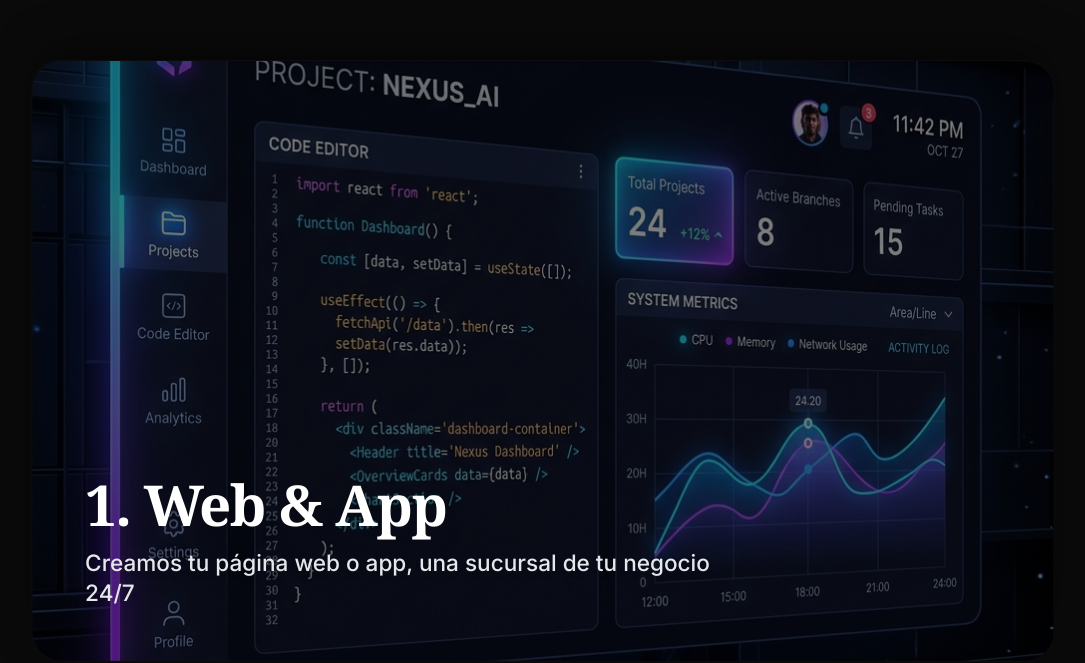
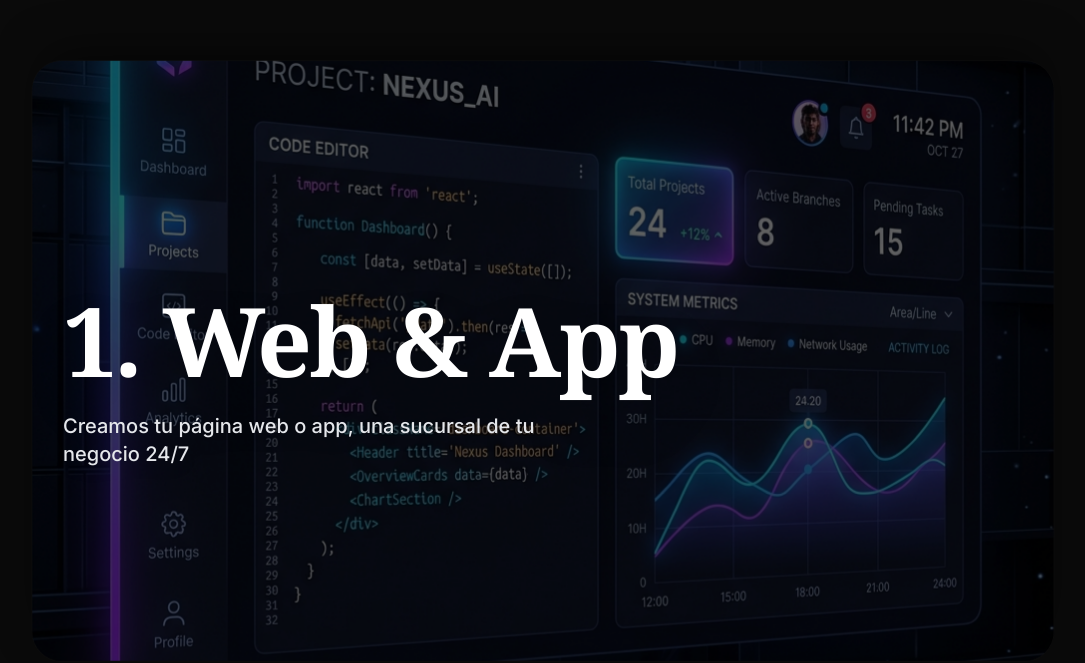
Before and after one commit to ivanooo9/1998_Fro, a React (Vite) app: page / in a window 1280 px wide. Shown: the part 1332-1995 px from the top of the page, without its empty margins (97-1182 px from the left). Built offline with nearby package versions, Linux system fonts and the light colour scheme; a web font is replaced by a local one.

Commit message:
14 commit

```diff
--- a/src/components/sections/InfiniteServicesMarquee.jsx
+++ b/src/components/sections/InfiniteServicesMarquee.jsx
@@ -19,31 +19,52 @@ const InfiniteServicesMarquee = () => {
   });
 
   return (
-    <section ref={containerRef} className="relative w-full bg-background pt-[10vh] pb-[10vh]">
-      <div className="w-full max-w-6xl mx-auto px-4 md:px-8">
+    <section ref={containerRef} className="relative w-full bg-background h-[500vh]">
+      <div className="w-full max-w-6xl mx-auto px-4 md:px-8 h-full relative">
         {services.map((service, index) => {
-          const range = [index * (1 / services.length), 1];
-          const targetScale = 1 - ((services.length - index) * 0.04);
-          const scale = useTransform(scrollYProgress, range, [1, targetScale]);
-          const darken = useTransform(scrollYProgress, range, [0, 0.6]);
+          const N = services.length;
+          const range = [0];
+          const scaleOutput = [1];
+          const opacityOutput = [0];
+
+          if (index > 0) {
+            range.push(index * (1 / N));
+            scaleOutput.push(1);
+            opacityOutput.push(0);
+          }
+
+          for (let j = index + 1; j < N; j++) {
+            const stepProgress = j * (1 / N);
+            range.push(stepProgress);
+
+            const depth = j - index;
+            const targetScale = 1 - (depth * 0.04);
+            scaleOutput.push(targetScale);
+
+            const targetOpacity = Math.min(0.3 + (depth - 1) * 0.15, 0.6);
+            opacityOutput.push(targetOpacity);
+          }
+
+          if (range[range.length - 1] < 1) {
+            range.push(1);
+            scaleOutput.push(scaleOutput[scaleOutput.length - 1]);
+            opacityOutput.push(opacityOutput[opacityOutput.length - 1]);
+          }
+
+          const scale = useTransform(scrollYProgress, range, scaleOutput);
+          const darken = useTransform(scrollYProgress, range, opacityOutput);
 
           return (
             <div
               key={service.id}
-              className="sticky w-full flex items-center justify-center"
+              className="sticky h-screen w-full flex items-center justify-center relative"
               style={{
-                top: `calc(10vh + ${index * 30}px)`,
-
-                // LA SOLUCIÓN ESTÁ AQUÍ:
-                // Le damos 100vh de margen a la última tarjeta. Esto fuerza al navegador a
-                // crear una "pista de scroll" extra equivalente a una pantalla entera.
-                // Así, la tarjeta #5 tiene espacio para subir, colocarse en su lugar, y hacer
-                // una pausa antes de que toda la sección desaparezca.
-                marginBottom: index === services.length - 1 ? '100vh' : '80vh'
+                top: `${index * 30}px`
               }}
             >
+              {/* Capa 1: Fondo animado (Imagen y overlays que escalan y se oscurecen) */}
               <motion.div
-                className="relative w-full h-[70vh] md:h-[80vh] rounded-[32px] overflow-hidden border border-border/20 origin-top"
+                className="relative w-full h-[70vh] md:h-[80vh] rounded-[32px] overflow-hidden border border-border/20 origin-top z-0"
                 style={{
                   scale,
                   boxShadow: '0 -20px 50px -15px rgba(0,0,0,0.6)'
@@ -60,16 +81,17 @@ const InfiniteServicesMarquee = () => {
                   className="absolute inset-0 bg-black z-0 pointer-events-none"
                   style={{ opacity: darken }}
                 />
+              </motion.div>
 
-                <div className="absolute inset-0 p-8 md:p-14 flex flex-col justify-end z-10 pointer-events-none">
-                  <h3 className="text-4xl md:text-6xl font-serif font-bold text-foreground dark:text-white mb-4 tracking-tight drop-shadow-xl">
-                    {service.title}
-                  </h3>
-                  <p className="text-foreground/80 dark:text-gray-200 text-xl md:text-2xl leading-relaxed drop-shadow-md max-w-2xl font-medium">
-                    {service.description}
-                  </p>
-                </div>
-              </motion.div>
+              {/* Capa 2: Texto estático, nítido e imponente en primer plano */}
+              <div className="absolute inset-x-0 top-1/2 -translate-y-1/2 h-[70vh] md:h-[80vh] p-8 md:p-16 flex flex-col justify-center items-start text-left z-10 pointer-events-none">
+                <h3 className="text-5xl md:text-8xl font-serif font-bold text-white mb-6 tracking-tight drop-shadow-2xl">
+                  {service.title}
+                </h3>
+                <p className="text-gray-200 text-lg md:text-xl leading-relaxed drop-shadow-lg max-w-lg font-medium">
+                  {service.description}
+                </p>
+              </div>
             </div>
           );
         })}
```
Also changed, not shown: 5 other files (tests, documents, lock files or other folders).
